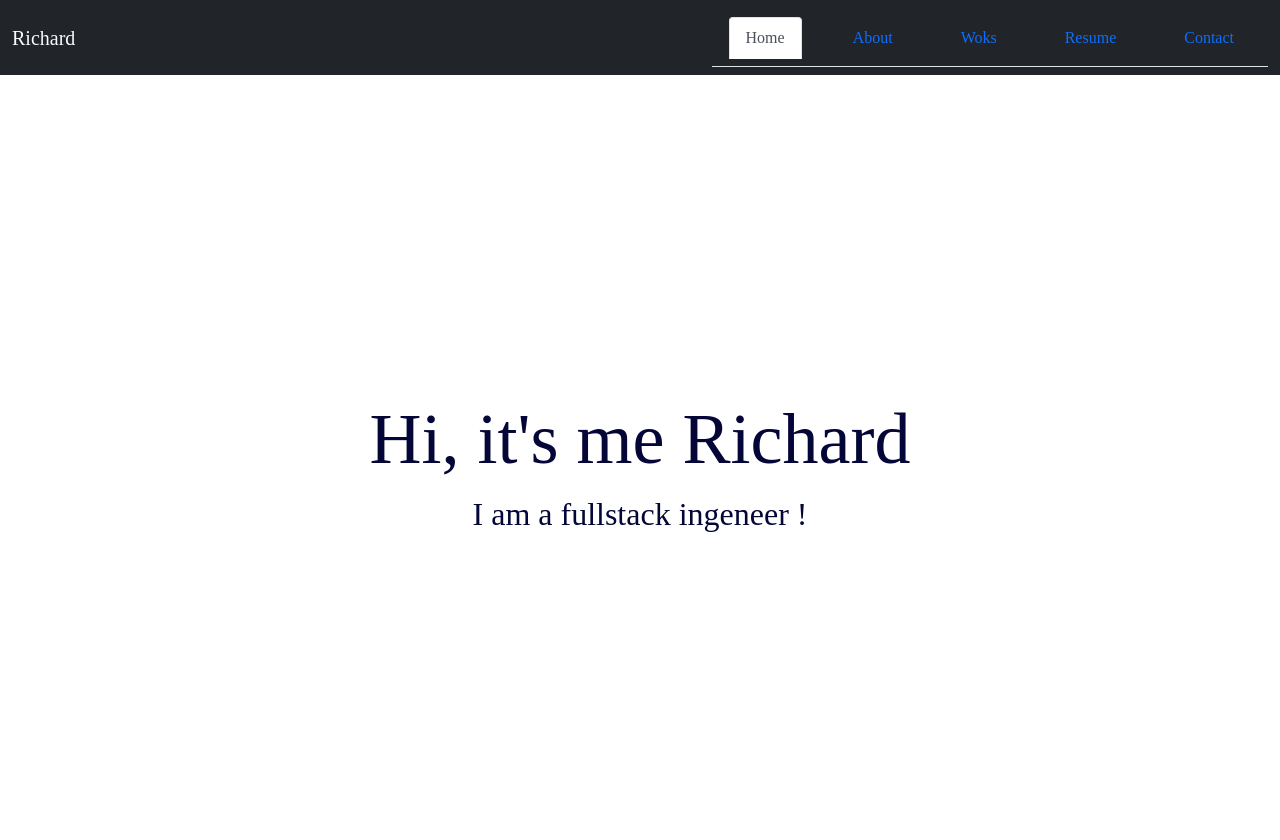
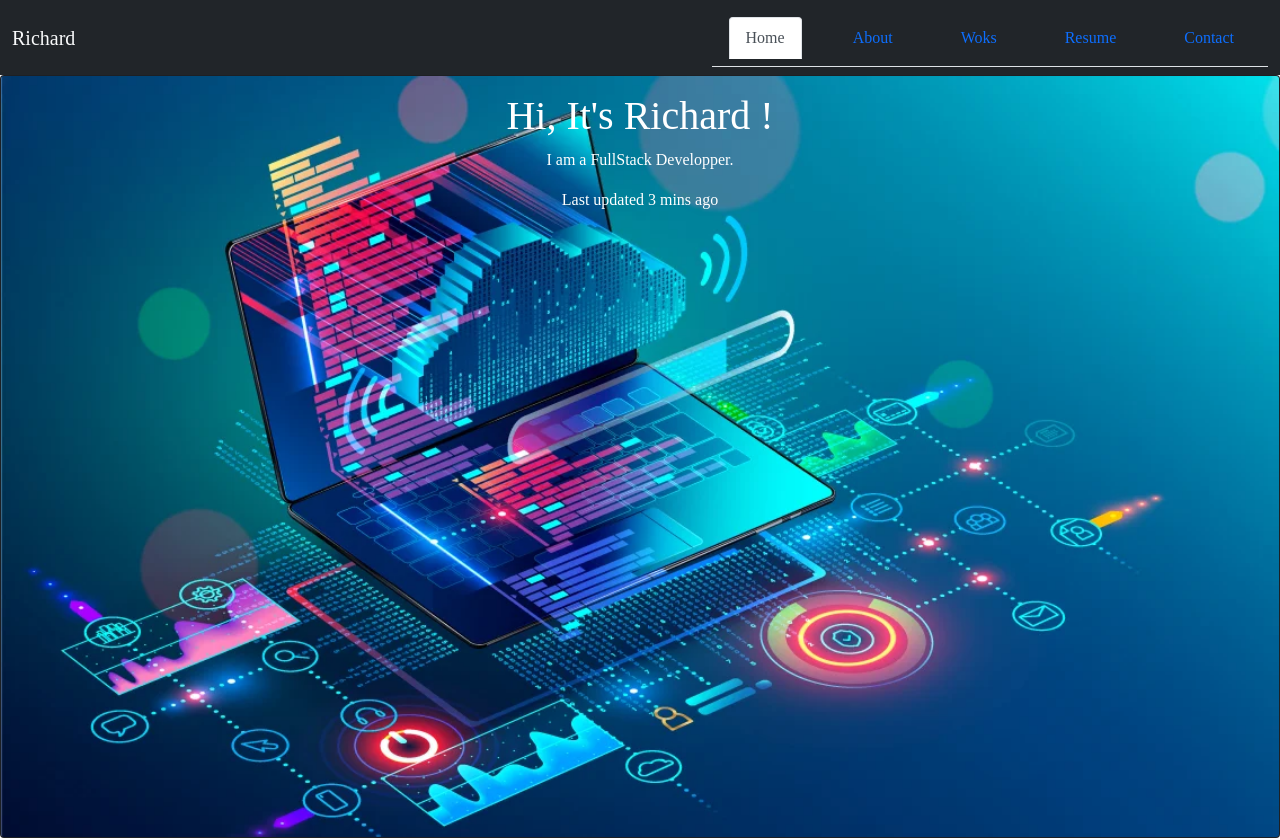
Before and after one commit to NGOUBADJAMBO-Richard/Portfolio, a website: page index.html in a window 1280 px wide. Shown: the top 840 px of the page. Drawn offline with nearby package versions, Linux system fonts and the light colour scheme.

Commit message:
Last Version

```diff
--- a/index.html
+++ b/index.html
@@ -105,13 +105,13 @@
       <!-- Fin de la navbar -->
 
       <!-- main banner -->
-      <section class="bgimage p-0 m-0" id="home">
-        <div class="container-fluid">
-          <div class="row">
-            <div class="col-lg-12 col-md-12 col-sm-12 col-xs-12 hero-text">
-              <h2 class="hero_title">Hi, it's me Richard</h2>
-              <p class="hero_desc">I am a fullstack ingeneer !</p>
-            </div>
+      <section id="home">
+        <div class="card bg-dark text-white">
+          <img src="./img/f8e15e935890.png" class="card-img" alt="..." />
+          <div class="card-img-overlay flex text-center items-center">
+            <h1 class="card-title">Hi, It's Richard !</h1>
+            <p class="card-text">I am a FullStack Developper.</p>
+            <p class="card-text">Last updated 3 mins ago</p>
           </div>
         </div>
       </section>
```
Also changed, not shown: img/Slide_3.avif (added), img/f8e15e935890.png (added), img/top_full_stack.avif (added).
